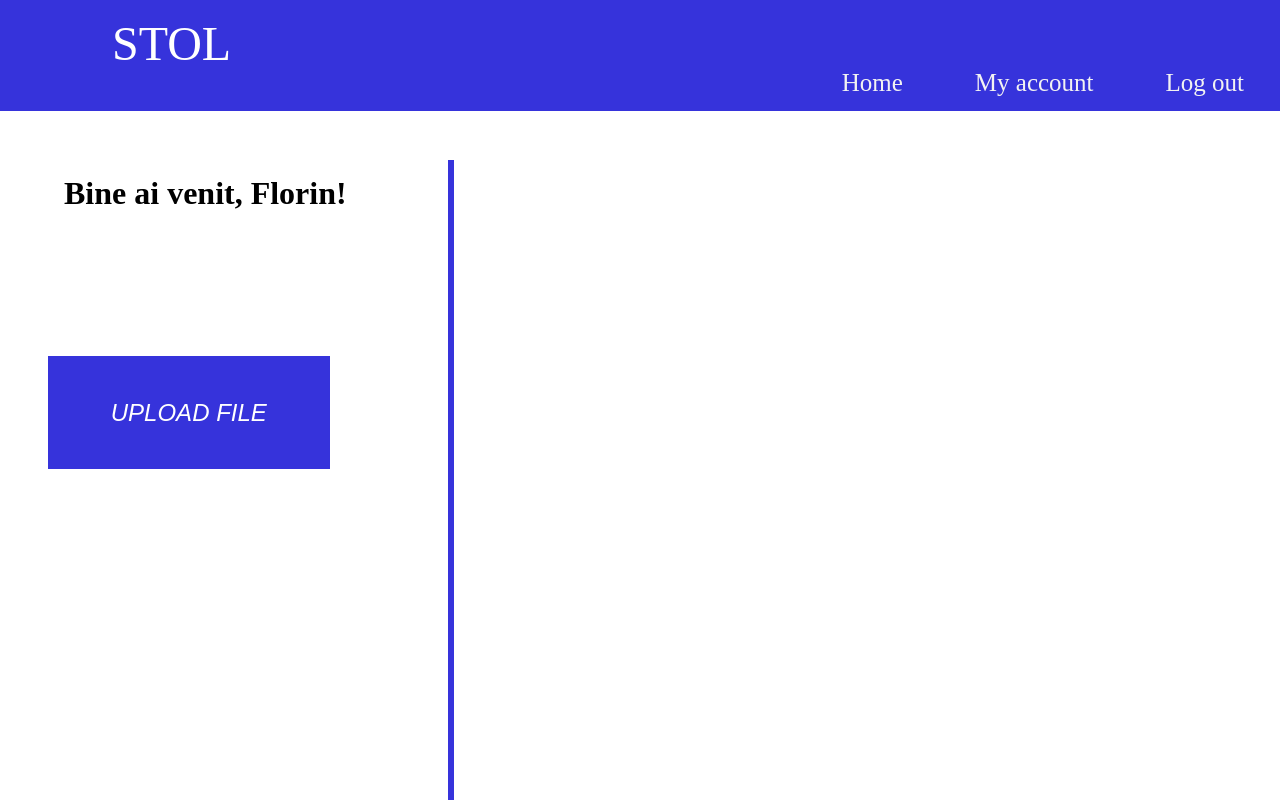
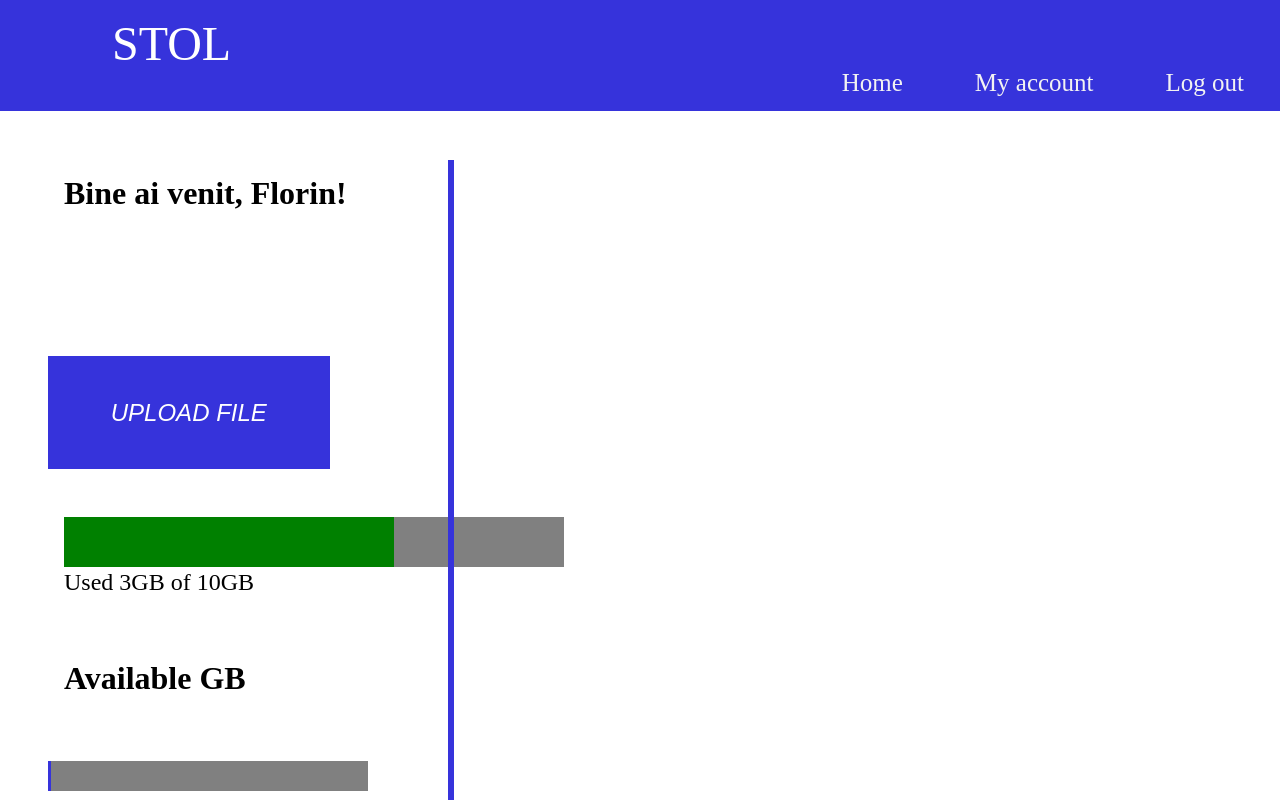
Before and after one commit to anghelflorinm/Stol, a website: page view/home.html in a window 1280 px wide. Shown: the top 800 px of the page. Drawn offline with Linux system fonts and the light colour scheme.

Commit message:
proggressiveUPDATE

```diff
--- a/view/home.css
+++ b/view/home.css
@@ -132,15 +132,6 @@
   }
 
 
-  .hero{
-    height: 100%;
-    width: 100%;
-    background-image: linear-gradient(rgba(0,0,0,0.4),rgba(0,0,0,0.4)),url("images/login.png");
-    background-position: center;
-    background-size: cover;
-    position: absolute;
-}
-
 .paragraph{
 
   margin: 4rem;
@@ -173,3 +164,28 @@
   left: 35%;
   top: 10rem;
 }
+.large-text{
+  font-size: x-large;
+  margin-left: 4rem;
+}
+progress{
+  color: rgb(54, 51, 219);
+}
+progress[value] {
+  width: 500px;
+  height: 50px;
+  background-color: rgb(54, 51, 219);
+
+}
+
+#myProgress {
+  width: 25%;
+  background-color: grey;
+  margin-left: 3rem;
+}
+
+#myBar {
+  width: 1%;
+  height: 30px;
+  background-color: rgb(54, 51, 219);
+}
--- a/view/home.html
+++ b/view/home.html
@@ -32,6 +32,19 @@
         <button type="submit" class="upload-btn">UPLOAD FILE</button>
 
      </div>
+        <div class="large-text">
+
+    <progress id="file" value="66" max="100">66%</progress>
+    <p id="myP">Used <span id="demo">3GB</span> of 10GB</p>
+        </div>
+
+        <h1 class="paragraph">Available GB</h1>
+        <div onclick="move()" id="myProgress">
+            <div id="myBar"></div>
+          </div>
+          <br>
+
+
     <div class="vl"></div>
     <script src="home.js">
     </script>
--- a/view/home.js
+++ b/view/home.js
@@ -7,3 +7,22 @@
             x.className = "topnav";
         }
     }
+
+    var i = 0;
+function move() {
+  if (i == 0) {
+    i = 1;
+    var elem = document.getElementById("myBar");
+    var width = 1;
+    var id = setInterval(frame, 10);
+    function frame() {
+      if (width >= 100) {
+        clearInterval(id);
+        i = 0;
+      } else {
+        width++;
+        elem.style.width = width + "%";
+      }
+    }
+  }
+}
```
Also changed, not shown: view/account.css (+19 -0 lines), view/account.html (+1 -1 lines).
